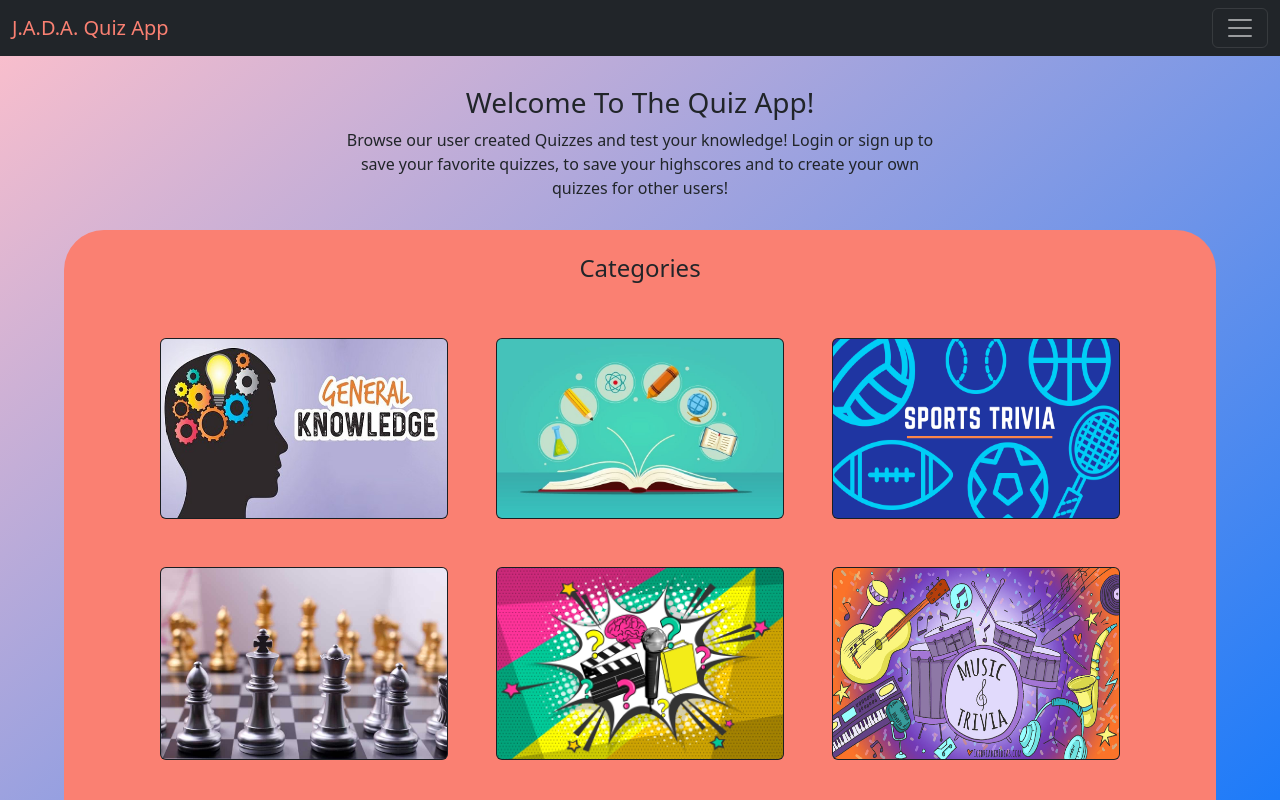
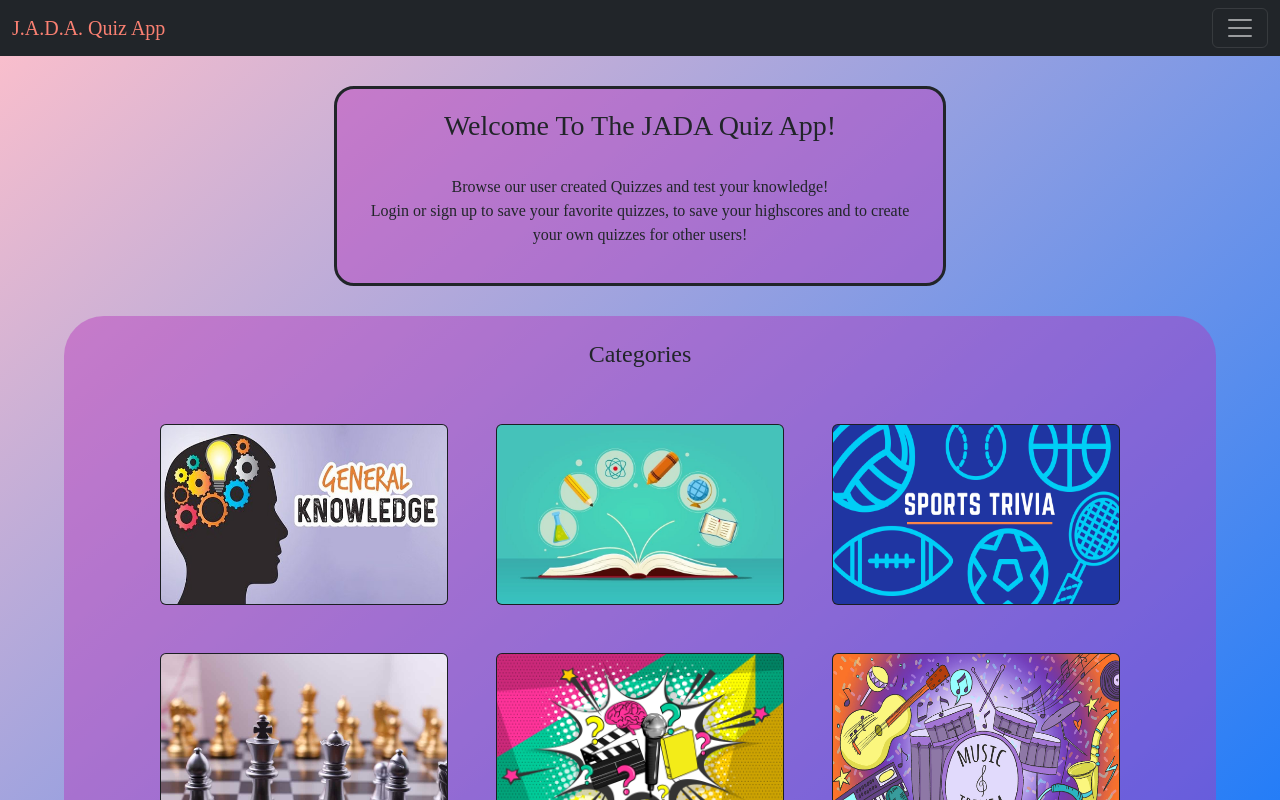
Before and after one commit to Awele1111/JADA-Quiz-App, a React (Create React App) app in the folder client/: page / in a window 1280 px wide. Shown: the top 800 px of the page. Built offline with nearby package versions, Linux system fonts and the light colour scheme.

Commit message:
editing all files

```diff
--- a/client/src/css/login.css
+++ b/client/src/css/login.css
@@ -70,7 +70,9 @@
     background-color: linear-gradient(135deg,purple, #ab66ef);
   } */
 
-
+* {
+  font-family:'Times New Roman', Times, serif;
+}
 
   .auth-form-container {
 
@@ -80,7 +82,7 @@
     justify-content: center;
     margin: 0 auto;
     max-width: 400px;
-    height: 80vh;
+    height: 60vh;
     background: linear-gradient(135deg, #376088, pink);
     margin-top: 80px;
     border-radius: 22px;
@@ -100,7 +102,13 @@
       margin-top: 20px;
       /* text-align: left; */
       margin-right: 200px;
-      font-family: 'sans-serif';
+
+    }
+
+    .login-label-p {
+      margin-right: 227px;
+      font-weight: bold;
+
     }
 
     .login-input {
@@ -110,7 +118,8 @@
       border: 1px solid #ccc;
       width: 300px;
       font-size: 16px;
-      font-family: sans-serif;
+      text-align: left;
+
     }
 
     .login-button[type="submit"] {
@@ -146,7 +155,6 @@
     } */
 
     .login-h2{
-      font-family: sans-serif;
       margin-top: 30px;
       padding-bottom: 5px;
       margin-top: 45px;
--- a/client/src/pages/CreateQuiz/createQuiz.css
+++ b/client/src/pages/CreateQuiz/createQuiz.css
@@ -1,5 +1,5 @@
 .quizInfoContainer {
-    background: salmon;
+    background: rgba(181, 52, 188, 0.439) ;
     margin: 0 5vw;
     padding: 0 5vw;
     border-radius: 40px;
@@ -25,7 +25,7 @@
 
 .questionInputContainer,
 .choiceInfoContainer {
-    background-color: salmon;
+    background-color: rgba(181, 52, 188, 0.439);
     width: 46vw;
     margin: 2vw;
     border-radius: 20px;
--- a/client/src/pages/Home/Home.js
+++ b/client/src/pages/Home/Home.js
@@ -33,8 +33,10 @@ const Home = () => {
                     </div>
                 ) : (
                     <div className='welcomeInfo'>
-                        <h3>Welcome To The Quiz App!</h3>
-                        <p>Browse our user created Quizzes and test your knowledge! Login or sign up to save your favorite quizzes, to save your highscores and to create your own quizzes for other users!</p>
+                        <h3>Welcome To The JADA Quiz App!</h3>
+                        <br/>
+                        <p>Browse our user created Quizzes and test your knowledge!  <br/>
+                        Login or sign up to save your favorite quizzes, to save your highscores and to create your own quizzes for other users!</p>
                     </div>
                 )}
 
--- a/client/src/pages/Home/home.css
+++ b/client/src/pages/Home/home.css
@@ -1,13 +1,21 @@
-.welcomeInfo {
+*{
+    font-family: 'Times New Roman', Times, serif;
+}.welcomeInfo {
     text-align: center;
     margin: 30px calc(30vw - 50px);
+    border-style: solid;
+    border-radius: 20px;
+    padding: 20px;
+    background-color: rgba(181, 52, 188, 0.439) ;
+    font-family: 'Times New Roman', Times, serif;
 }
+
 
 #homeMain {
     height: max-content;
     margin: 0 5vw;
     width: 90vw;
-    background-color: salmon;
+    background-color: rgba(181, 52, 188, 0.439) ;
     border-radius: 40px;
 }
 
@@ -16,8 +24,8 @@
 }
 
 .myOverlay:hover {
-    background-color: white;
-    color: black;
+    background-color: purple;
+    color: whitesmoke;
     opacity: 0.9;
     cursor: pointer;
 }
--- a/client/src/pages/Login.jsx
+++ b/client/src/pages/Login.jsx
@@ -34,7 +34,7 @@ export const Login = (props ) => {
         <form className="login-form" onSubmit={handleSubmit}>
             <label className="login-label" htmlFor="email">Email Address:</label>
             <input className="login-input" value={email} onChange={(e) => setEmail(e.target.value)} type="email" placeholder="Type your email here" id="email" name="email" />
-            <label className="login-label" htmlFor="password">Password:</label>
+            <label className="login-label-p" htmlFor="password">Password:</label>
             <input className="login-input" value={password} onChange={(e) => setPassword(e.target.value)} type="password" placeholder="********" id="password" name="password" />
             <button className="login-button" type="submit">Login</button>
         </form>
```
Also changed, not shown: client/src/components/Footer/Footer.js (line endings or trailing spaces).
